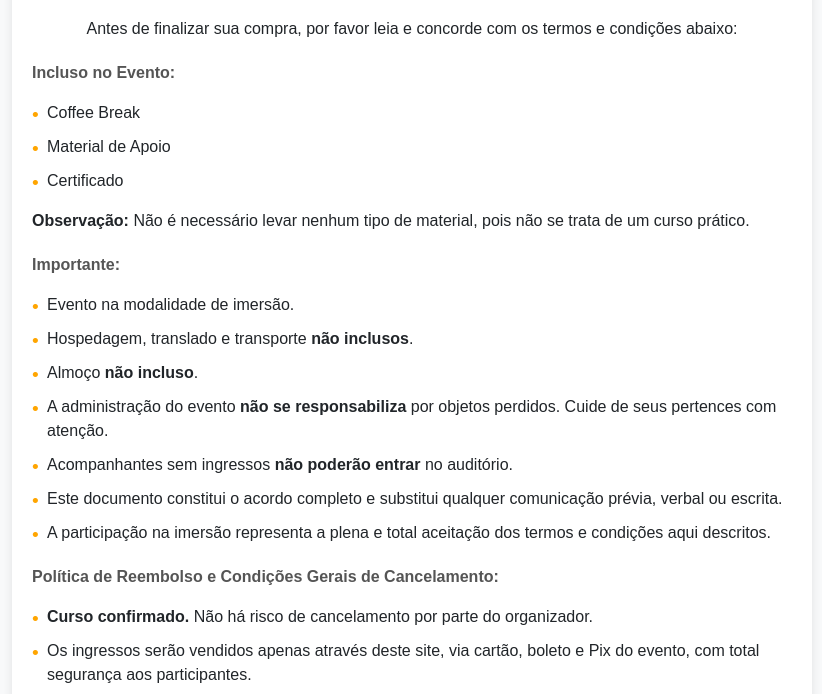
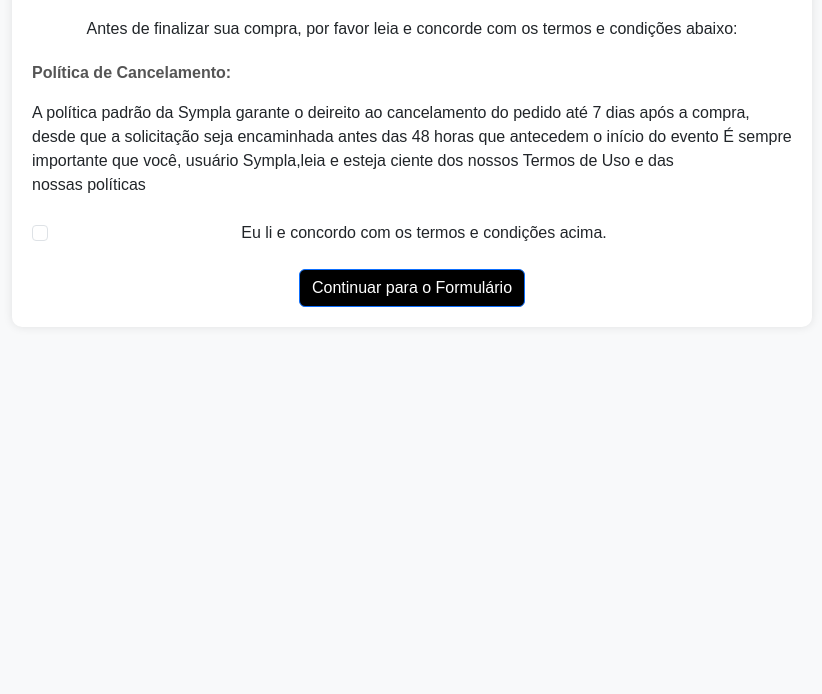
Before and after one commit to fa9958189/curso, a plain HTML site: page termos.html in a window 1280 px wide. Shown: the part 81-775 px from the top of the page, without its empty margins (228-1050 px from the left). Drawn offline with nearby package versions, Linux system fonts and the light colour scheme.

Commit message:
alteraços nos Termos

```diff
--- a/termos.html
+++ b/termos.html
@@ -74,36 +74,9 @@
     <p>Antes de finalizar sua compra, por favor leia e concorde com os termos e condições abaixo:</p>
 
     <div class="text-start">
-      <p class="section-title">Incluso no Evento:</p>
-      <ul>
-        <li>Coffee Break</li>
-        <li>Material de Apoio</li>
-        <li>Certificado</li>
-      </ul>
-      <p><strong>Observação:</strong> Não é necessário levar nenhum tipo de material, pois não se trata de um curso prático.</p>
-
-      <p class="section-title">Importante:</p>
-      <ul>
-        <li>Evento na modalidade de imersão.</li>
-        <li>Hospedagem, translado e transporte <strong>não inclusos</strong>.</li>
-        <li>Almoço <strong>não incluso</strong>.</li>
-        <li>A administração do evento <strong>não se responsabiliza</strong> por objetos perdidos. Cuide de seus pertences com atenção.</li>
-        <li>Acompanhantes sem ingressos <strong>não poderão entrar</strong> no auditório.</li>
-        <li>Este documento constitui o acordo completo e substitui qualquer comunicação prévia, verbal ou escrita.</li>
-        <li>A participação na imersão representa a plena e total aceitação dos termos e condições aqui descritos.</li>
-      </ul>
-
-      <p class="section-title">Política de Reembolso e Condições Gerais de Cancelamento:</p>
-      <ul>
-        <li><strong>Curso confirmado.</strong> Não há risco de cancelamento por parte do organizador.</li>
-        <li>Os ingressos serão vendidos apenas através deste site, via cartão, boleto e Pix do evento, com total segurança aos participantes.</li>
-        <li>A ausência ou atraso do participante no dia do evento, sob qualquer hipótese, <strong>não dará direito a reembolso, bonificação, desconto ou transferência de inscrição.</strong></li>
-      </ul>
-
       <p class="section-title">Política de Cancelamento:</p>
-      <p>Em caso de desistência ou cancelamento do curso, será retido 30% do valor total já pago, referente a taxas administrativas e custos operacionais. O valor restante será reembolsado de acordo com os prazos estabelecidos pela nossa equipe financeira.</p>
+      <p> A política padrão da Sympla garante o deireito ao cancelamento do pedido até 7 dias após a compra, desde que a solicitação seja encaminhada antes das 48 horas que antecedem o início do evento É sempre importante que você, usuário Sympla,leia e esteja ciente dos nossos Termos de Uso e das nossas políticas</p>
     </div>
-
     <div class="form-check my-4">
       <input class="form-check-input" type="checkbox" id="concordoTermos">
       <label class="form-check-label" for="concordoTermos">
```
